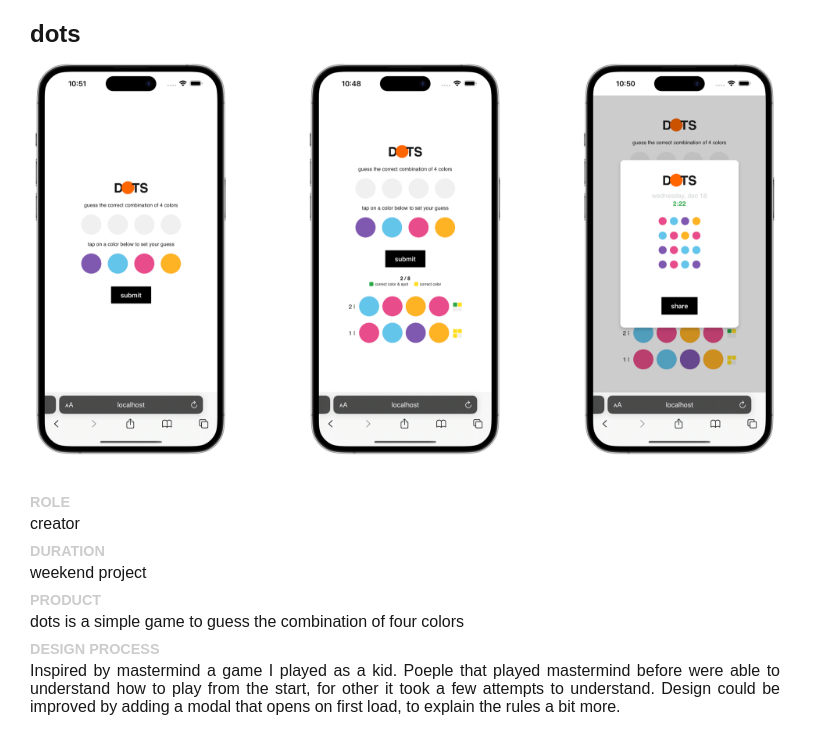
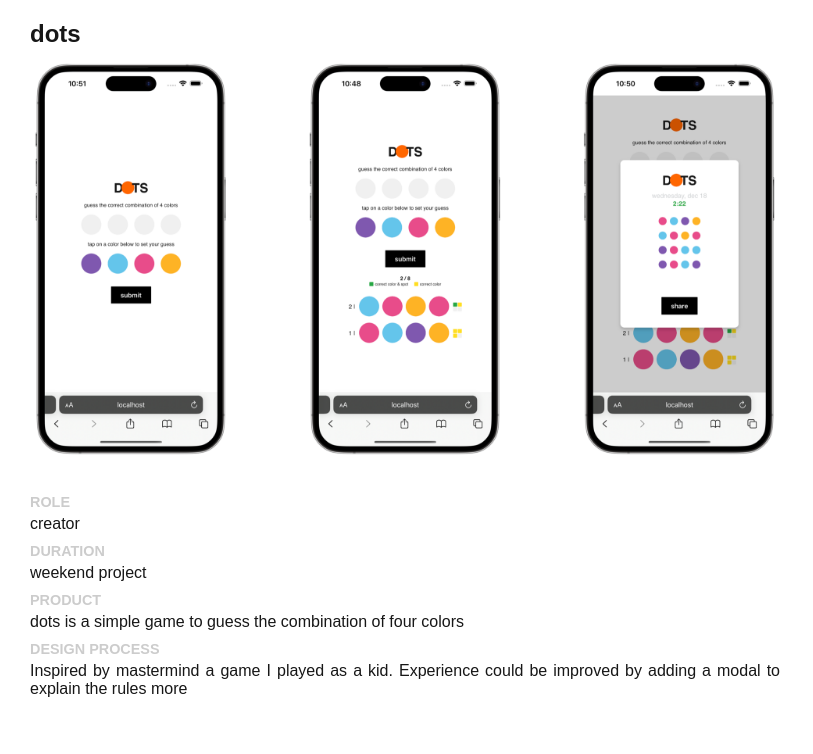
Before and after one commit to Glebka321/portfolio, a Next.js app: page /dots in a window 1280 px wide. Shown: the top 754 px of the page, without its empty margins (0-813 px from the left). Built offline with nearby package versions, Linux system fonts and the light colour scheme.

Commit message:
fix typo

```diff
--- a/src/app/dots/page.tsx
+++ b/src/app/dots/page.tsx
@@ -34,11 +34,8 @@ const ProjectOverview = () => {
           <b>Design process</b>
         </p>
         <p className={styles.overview}>
-          Inspired by mastermind a game I played as a kid. Poeple that played
-          mastermind before were able to understand how to play from the start,
-          for other it took a few attempts to understand. Design could be
-          improved by adding a modal that opens on first load, to explain the
-          rules a bit more.
+          Inspired by mastermind a game I played as a kid. Experience could be
+          improved by adding a modal to explain the rules more
         </p>
       </div>
     </div>
```
